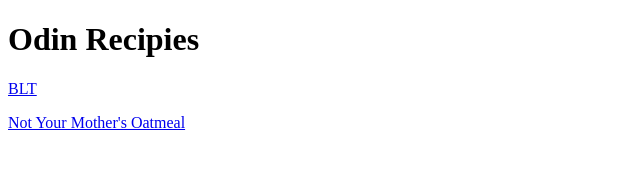
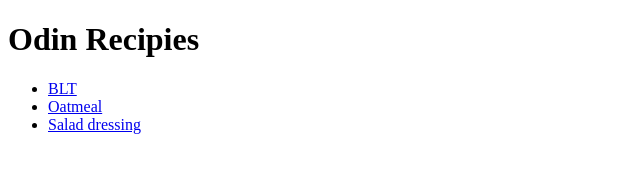
Before and after one commit to BenjaminTruckenbrod/odin-recipies, a plain HTML site: page index.html in a window 1280 px wide. Shown: the whole page, without its empty margins (0-640 px from the left). Drawn offline with Linux system fonts and the light colour scheme.

Commit message:
Reformat homepage with unordered list

```diff
--- a/index.html
+++ b/index.html
@@ -8,7 +8,10 @@
 </head>
 <body>
     <h1>Odin Recipies</h1>
-    <p><a href="./recipies/blt.html">BLT</a> </p>
-    <p><a href="./recipies/oatmeal.html">Not Your Mother's Oatmeal</a> </p>
+    <ul>
+        <li><a href="./recipies/blt.html">BLT</a> </li>
+        <li><a href="./recipies/oatmeal.html">Oatmeal</a> </li>
+        <li><a href="./recipies/salad-dressing.html">Salad dressing</a> </li>
+    </ul>
 </body>
 </html>
```
